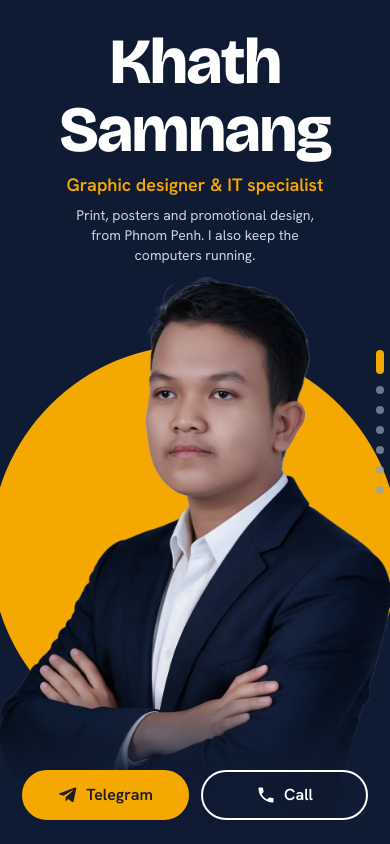
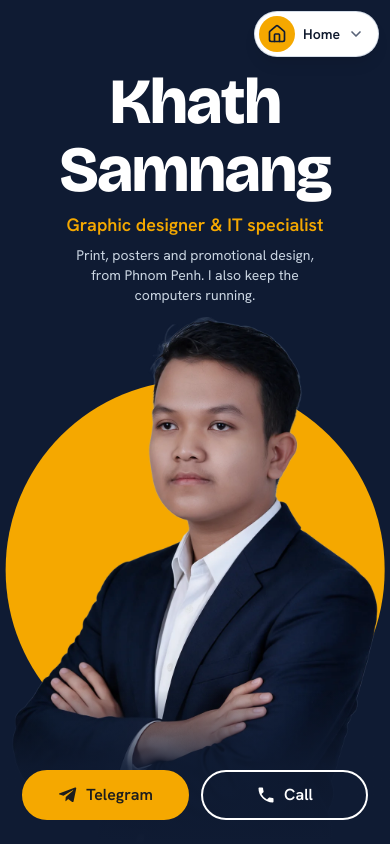
Before and after one commit to Caivy/personal-portfolio, a React (Vite) app: page / in a window 390 px wide. Shown: the top 844 px of the page. Built offline with nearby package versions, Linux system fonts and the light colour scheme.

Commit message:
feat: implement sectionNav by icon in Desktop and a Dropdown in mobile

```diff
--- a/src/components/Hero.tsx
+++ b/src/components/Hero.tsx
@@ -7,7 +7,7 @@ export function Hero() {
   return (
     <header
       id="hero"
-      className="relative flex min-h-svh snap-start flex-col overflow-hidden bg-navy px-[22px] pt-[calc(28px+env(safe-area-inset-top))] text-center text-white md:justify-center md:px-8 md:pb-12 md:text-left"
+      className="relative flex min-h-svh snap-start flex-col overflow-hidden bg-navy px-[22px] pt-[calc(68px+env(safe-area-inset-top))] text-center text-white md:justify-center md:px-8 md:pb-12 md:pt-[calc(28px+env(safe-area-inset-top))] md:text-left"
     >
       {/* CV corner cut: desktop only (on phones it would sit under the name) */}
       <div
@@ -48,8 +48,8 @@ export function Hero() {
       {/* The cutout. Phones: fills the space under the text, standing on the bottom edge.
           Desktop: pinned bottom-right, looking left toward the text.
           The amber circle stops the navy suit from blending into the navy hero. */}
-      <div className="relative z-0 mt-3 min-h-[280px] flex-1 md:absolute md:bottom-0 md:right-[3%] md:mt-0 md:aspect-[970/1400] md:h-[min(86svh,70vw)] md:flex-none lg:right-[6%]">
-        <div className="absolute bottom-0 left-1/2 aspect-[970/1400] h-full -translate-x-1/2 md:left-0 md:translate-x-0">
+      <div className="relative z-0 mt-3 min-h-70 flex-1 md:absolute md:bottom-0 md:right-[3%] md:mt-0 md:aspect-970/1400 md:h-[min(86svh,70vw)] md:flex-none lg:right-[6%]">
+        <div className="absolute bottom-0 left-1/2 aspect-970/1400 h-full -translate-x-1/2 md:left-0 md:translate-x-0">
           <div
             aria-hidden
             className="absolute left-1/2 top-[12%] aspect-square w-[104%] -translate-x-1/2 rounded-full bg-brand"
--- a/src/components/Section.tsx
+++ b/src/components/Section.tsx
@@ -21,9 +21,9 @@ export function Section({
   return (
     <section
       id={id}
-      className={`flex min-h-svh snap-start flex-col justify-center px-[22px] py-20 md:px-8 ${tones[tone]}`}
+      className={`flex min-h-svh snap-start flex-col justify-center px-5.5 py-20 md:px-8 ${tones[tone]}`}
     >
-      <div className="mx-auto w-full max-w-[1080px]">
+      <div className="mx-auto w-full max-w-270">
         <h2 className="mb-8 flex items-center gap-3 text-[2rem] font-extrabold tracking-tight md:text-5xl">
           <span aria-hidden className="h-8 w-3 shrink-0 rounded-md bg-brand" />
           {title}
--- a/src/components/SectionNav.tsx
+++ b/src/components/SectionNav.tsx
@@ -1,53 +1,270 @@
-import { useEffect, useState } from "react";
+import { useEffect, useRef, useState, type ReactNode } from "react";
+
+/* Inline Lucide-style icons so there is no extra dependency. */
+const icon = (children: ReactNode) => (
+  <svg
+    viewBox="0 0 24 24"
+    width="20"
+    height="20"
+    fill="none"
+    stroke="currentColor"
+    strokeWidth="2"
+    strokeLinecap="round"
+    strokeLinejoin="round"
+    aria-hidden
+    className="shrink-0"
+  >
+    {children}
+  </svg>
+);
 
 const items = [
-  ["hero", "Home"],
-  ["about", "About"],
-  ["work", "Work"],
-  ["experience", "Experience"],
-  ["skills", "Skills"],
-  ["education", "Education"],
-  ["contact", "Contact"],
-] as const;
+  {
+    id: "hero",
+    label: "Home",
+    icon: icon(
+      <>
+        <path d="M15 21v-8a1 1 0 0 0-1-1h-4a1 1 0 0 0-1 1v8" />
+        <path d="M3 10a2 2 0 0 1 .709-1.528l7-5.999a2 2 0 0 1 2.582 0l7 5.999A2 2 0 0 1 21 10v9a2 2 0 0 1-2 2H5a2 2 0 0 1-2-2z" />
+      </>,
+    ),
+  },
+  {
+    id: "about",
+    label: "About",
+    icon: icon(
+      <>
+        <circle cx="12" cy="8" r="5" />
+        <path d="M20 21a8 8 0 0 0-16 0" />
+      </>,
+    ),
+  },
+  {
+    id: "work",
+    label: "Work",
+    icon: icon(
+      <>
+        <path d="M16 20V4a2 2 0 0 0-2-2h-4a2 2 0 0 0-2 2v16" />
+        <rect width="20" height="14" x="2" y="6" rx="2" />
+      </>,
+    ),
+  },
+  {
+    id: "experience",
+    label: "Experience",
+    icon: icon(
+      <>
+        <circle cx="12" cy="12" r="10" />
+        <polyline points="12 6 12 12 16 14" />
+      </>,
+    ),
+  },
+  {
+    id: "skills",
+    label: "Skills",
+    icon: icon(<path d="M13 2 3 14h9l-1 8 10-12h-9l1-8z" />),
+  },
+  {
+    id: "education",
+    label: "Education",
+    icon: icon(
+      <>
+        <path d="M21.42 10.922a1 1 0 0 0-.019-1.838L12.83 5.18a2 2 0 0 0-1.66 0L2.6 9.08a1 1 0 0 0 0 1.832l8.57 3.908a2 2 0 0 0 1.66 0z" />
+        <path d="M22 10v6" />
+        <path d="M6 12.5V16a6 3 0 0 0 12 0v-3.5" />
+      </>,
+    ),
+  },
+  {
+    id: "contact",
+    label: "Contact",
+    icon: icon(
+      <>
+        <path d="m22 7-8.991 5.727a2 2 0 0 1-2.009 0L2 7" />
+        <rect x="2" y="4" width="20" height="16" rx="2" />
+      </>,
+    ),
+  },
+];
 
-/** Dots on the right edge: shows where you are, tap to jump (echoes the CV's timeline dots). */
+/**
+ * Desktop: a vertical timeline on the right edge. Icons sit on a line that fills
+ * with brand colour as you scroll; the current section's name is always shown,
+ * and any other label appears on hover/focus.
+ * Mobile: a compact top-right button showing the current section; tap to open
+ * a list of every section (the bottom edge belongs to ContactDock).
+ */
 export function SectionNav() {
   const [active, setActive] = useState("hero");
+  const [open, setOpen] = useState(false);
+  const activeIndex = Math.max(
+    0,
+    items.findIndex((i) => i.id === active),
+  );
+  // While a click-initiated smooth scroll is running, ignore the observer so the
+  // highlight doesn't flicker through every section on the way.
+  const lockUntil = useRef(0);
 
   useEffect(() => {
     const io = new IntersectionObserver(
-      (entries) =>
-        entries.forEach((e) => e.isIntersecting && setActive(e.target.id)),
+      (entries) => {
+        if (performance.now() < lockUntil.current) return;
+        entries.forEach((e) => e.isIntersecting && setActive(e.target.id));
+      },
       { rootMargin: "-50% 0px -50% 0px" },
     );
-    items.forEach(([id]) => {
+    items.forEach(({ id }) => {
       const el = document.getElementById(id);
       if (el) io.observe(el);
     });
     return () => io.disconnect();
   }, []);
 
+  useEffect(() => {
+    if (!open) return;
+    const onKey = (e: KeyboardEvent) => e.key === "Escape" && setOpen(false);
+    window.addEventListener("keydown", onKey);
+    return () => window.removeEventListener("keydown", onKey);
+  }, [open]);
+
+  const go = (e: React.MouseEvent, id: string) => {
+    e.preventDefault();
+    setOpen(false);
+    const el = document.getElementById(id);
+    if (!el) return;
+    const reduce = window.matchMedia(
+      "(prefers-reduced-motion: reduce)",
+    ).matches;
+    setActive(id);
+    lockUntil.current = performance.now() + (reduce ? 0 : 900);
+    el.scrollIntoView({ behavior: reduce ? "auto" : "smooth", block: "start" });
+    history.replaceState(null, "", `#${id}`);
+  };
+
   return (
+    <>
+      {/* ---------- Desktop timeline rail ---------- */}
       <nav
         aria-label="Sections"
-      className="fixed right-0 top-1/2 z-20 flex -translate-y-1/2 flex-col md:right-3"
+        className="fixed right-4 top-1/2 z-30 hidden -translate-y-1/2 md:block"
       >
-      {items.map(([id, label]) => (
+        <div className="relative flex flex-col gap-3">
+          {/* Track + progress line running through the icon centres (echoes the CV timeline) */}
+          <span
+            aria-hidden
+            className="absolute bottom-5 left-1/2 top-5 w-0.5 -translate-x-1/2 rounded-full bg-line"
+          />
+          <span
+            aria-hidden
+            className="absolute left-1/2 top-5 w-0.5 -translate-x-1/2 rounded-full bg-brand transition-[height] duration-500 ease-out motion-reduce:transition-none"
+            style={{
+              height: `calc((100% - 2.5rem) * ${activeIndex / (items.length - 1)})`,
+            }}
+          />
+
+          {items.map(({ id, label, icon }, i) => {
+            const on = i === activeIndex;
+            return (
               <a
                 key={id}
                 href={`#${id}`}
-          title={label}
+                onClick={(e) => go(e, id)}
                 aria-label={label}
-          aria-current={active === id ? "true" : undefined}
-          className="p-1.5"
+                aria-current={on ? "true" : undefined}
+                className={`group/item relative flex size-10 items-center justify-center rounded-full transition-colors duration-300 motion-reduce:transition-none ${
+                  on
+                    ? "bg-brand text-navy shadow-lg"
+                    : i < activeIndex
+                      ? "bg-surface text-ink ring-2 ring-brand"
+                      : "bg-surface text-muted ring-1 ring-line hover:text-ink hover:ring-brand"
+                }`}
               >
+                {icon}
+                {/* Label chip sits outside the rail: always on for the current section, on hover/focus for the rest */}
                 <span
-            className={`block w-2 rounded-full transition-all duration-300 motion-reduce:transition-none ${
-              active === id ? "h-6 bg-brand" : "h-2 bg-slate-400/70"
+                  aria-hidden
+                  className={`pointer-events-none absolute right-full mr-3 whitespace-nowrap rounded-full px-3 py-1 text-sm font-semibold shadow-md transition duration-200 motion-reduce:transition-none ${
+                    on
+                      ? "bg-brand text-navy opacity-100"
+                      : "translate-x-1 bg-ink text-surface opacity-0 group-hover/item:translate-x-0 group-hover/item:opacity-100 group-focus-visible/item:translate-x-0 group-focus-visible/item:opacity-100"
                   }`}
+                >
+                  {label}
+                </span>
+              </a>
+            );
+          })}
+        </div>
+      </nav>
+
+      {/* ---------- Mobile: top-right menu (bottom is reserved for ContactDock) ---------- */}
+      <div className="fixed right-3 top-[calc(0.75rem+env(safe-area-inset-top))] z-30 md:hidden">
+        {open && (
+          <div
+            aria-hidden
+            className="fixed inset-0 -z-10"
+            onClick={() => setOpen(false)}
           />
+        )}
+
+        <button
+          type="button"
+          aria-expanded={open}
+          aria-controls="section-menu"
+          aria-label="Sections menu"
+          onClick={() => setOpen((v) => !v)}
+          className="flex h-11 items-center gap-2 rounded-full bg-surface py-1 pl-1 pr-3.5 text-sm font-semibold text-ink shadow-lg ring-1 ring-line"
+        >
+          <span className="flex size-9 items-center justify-center rounded-full bg-brand text-navy">
+            {items[activeIndex].icon}
+          </span>
+          {items[activeIndex].label}
+          <svg
+            viewBox="0 0 24 24"
+            width="16"
+            height="16"
+            fill="none"
+            stroke="currentColor"
+            strokeWidth="2.5"
+            strokeLinecap="round"
+            strokeLinejoin="round"
+            aria-hidden
+            className={`text-muted transition-transform duration-200 motion-reduce:transition-none ${
+              open ? "rotate-180" : ""
+            }`}
+          >
+            <polyline points="6 9 12 15 18 9" />
+          </svg>
+        </button>
+
+        <nav
+          id="section-menu"
+          aria-label="Sections"
+          className={`absolute right-0 top-full mt-2 w-56 origin-top-right rounded-2xl bg-surface p-1.5 shadow-xl ring-1 ring-line transition duration-200 motion-reduce:transition-none ${
+            open
+              ? "visible scale-100 opacity-100"
+              : "invisible scale-95 opacity-0"
+          }`}
+        >
+          {items.map(({ id, label, icon }, i) => {
+            const on = i === activeIndex;
+            return (
+              <a
+                key={id}
+                href={`#${id}`}
+                onClick={(e) => go(e, id)}
+                aria-current={on ? "true" : undefined}
+                className={`flex h-12 items-center gap-3 rounded-xl px-3 text-base font-semibold ${
+                  on ? "bg-brand text-navy" : "text-ink active:bg-panel"
+                }`}
+              >
+                {icon}
+                {label}
               </a>
-      ))}
+            );
+          })}
         </nav>
+      </div>
+    </>
   );
 }
--- a/src/index.css
+++ b/src/index.css
@@ -45,12 +45,10 @@
 @layer base {
   html {
     scroll-padding-top: env(safe-area-inset-top);
-    scroll-snap-type: y proximity; /* each section snaps into view; delete this line to turn snapping off */
-    scroll-behavior: smooth;
   }
-  @media (prefers-reduced-motion: reduce) {
+  @media (min-width: 768px) and (min-height: 700px) and (prefers-reduced-motion: no-preference) {
     html {
-      scroll-behavior: auto;
+      scroll-snap-type: y mandatory;
     }
   }
   body {
```
Lines whose indentation alone changed are shown as unchanged.
